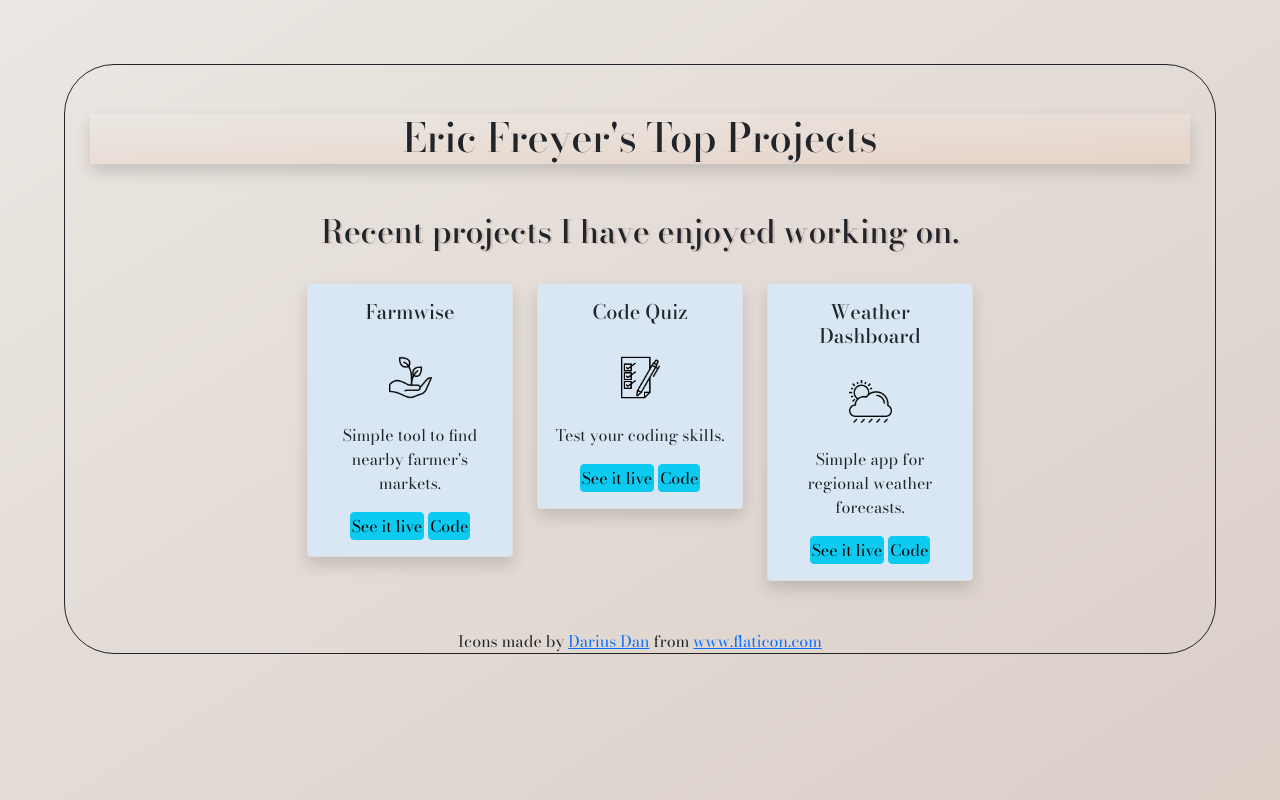
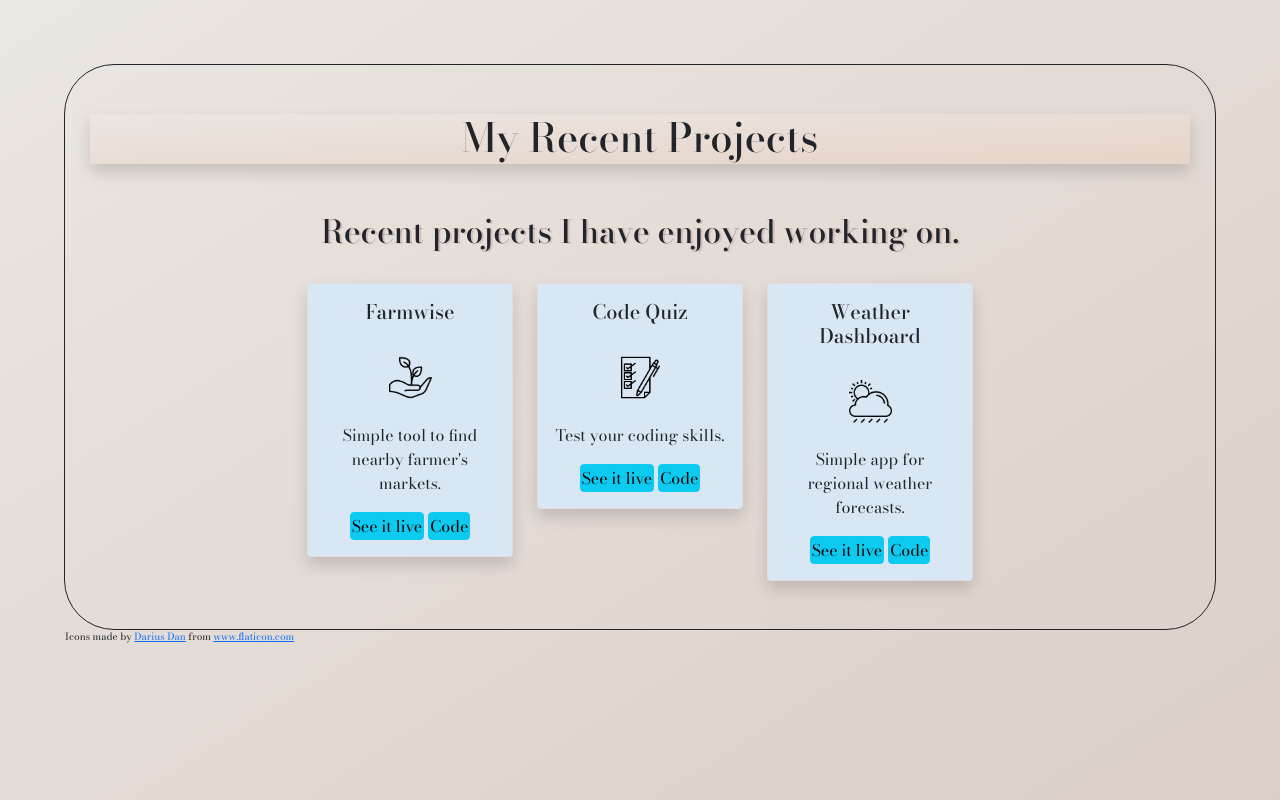
Before and after one commit to ericfreyer/Portfolio, a plain HTML site: page index.html in a window 1280 px wide. Drawn offline with nearby package versions, Linux system fonts and the light colour scheme.

Commit message:
added read me

```diff
--- a/index.html
+++ b/index.html
@@ -14,7 +14,7 @@
 <body>
     <br>
     <h1 id="header" class="shadow">
-        Eric Freyer's Top Projects
+        My Recent Projects
     </h1>
     <br>
     <h2 id="headerTwo">
--- a/style.css
+++ b/style.css
@@ -83,3 +83,8 @@ html{
 .btn{
     padding: 1px
 }
+
+#footer{
+    font-size: 10px;
+    float: left;
+}
```
Also changed, not shown: 1 other file.
